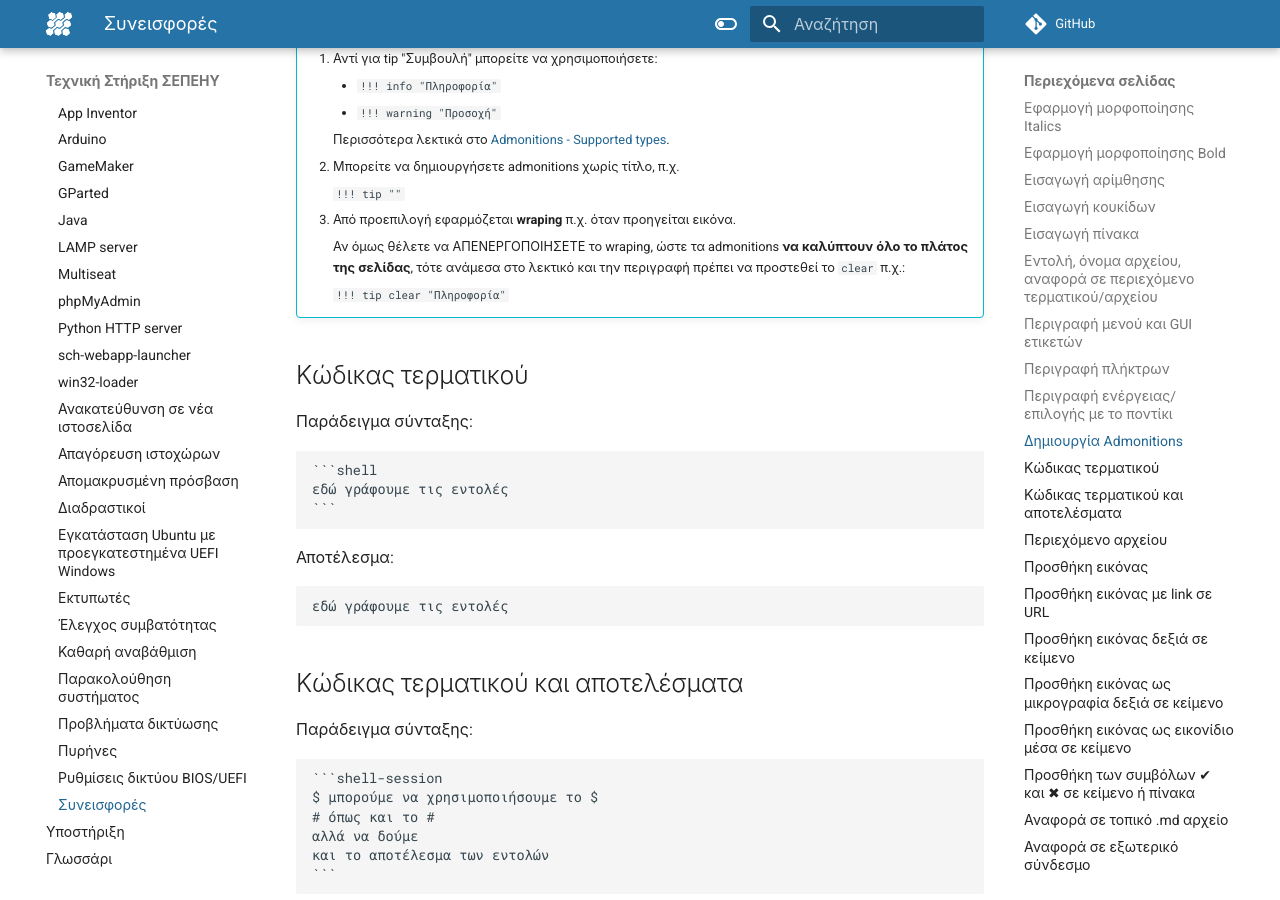
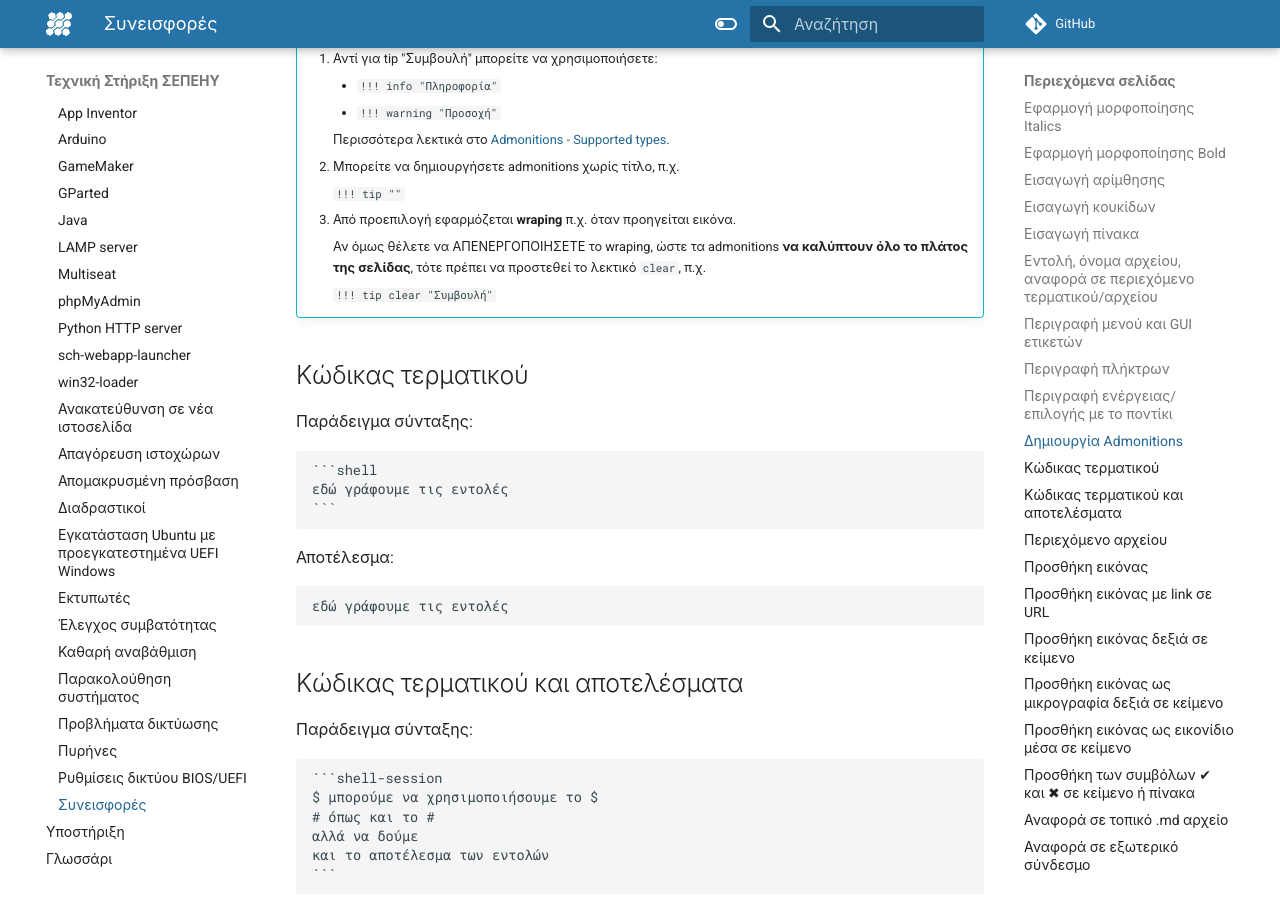
Before and after one commit to siahos/el.ltsp.org, an MkDocs documentation site: the page built from docs/guides/contributing/index.md, in a window 1280 px wide and 900 px high, scrolled down 4471 px. Built offline with MkDocs 1.6.1 and Material for MkDocs 9.7.7, drawn with Linux system fonts in a browser that asks for light colours; comment, search, counter and statistics services are not loaded.

Commit message:
update contributing

```diff
--- a/docs/guides/contributing/index.md
+++ b/docs/guides/contributing/index.md
@@ -180,11 +180,11 @@
 
     3.  Από προεπιλογή εφαρμόζεται **wraping** π.χ. όταν προηγείται εικόνα.
 
-        Αν όμως θέλετε να ΑΠΕΝΕΡΓΟΠΟΙΗΣΕΤΕ το wraping, ώστε τα admonitions
-        **να καλύπτουν όλο το πλάτος της σελίδας**,
-        τότε ανάμεσα στο λεκτικό και την περιγραφή πρέπει να προστεθεί το `clear` π.χ.:
+        Αν όμως θέλετε να ΑΠΕΝΕΡΓΟΠΟΙΗΣΕΤΕ το wraping, ώστε τα admonitions **να
+        καλύπτουν όλο το πλάτος της σελίδας**, τότε πρέπει να προστεθεί το λεκτικό
+        `clear`, π.χ.
 
-        `!!! tip clear "Πληροφορία"`
+        `!!! tip clear "Συμβουλή"`
 
 ## Κώδικας τερματικού
 
```
